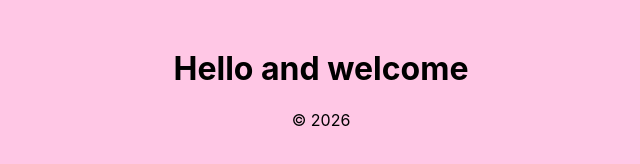
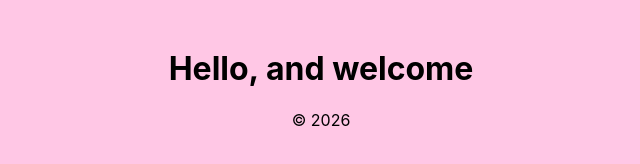
Before and after one commit to IAmCrane/Hello, a plain HTML site: page index.html in a window 1280 px wide. Shown: the whole page, without its empty margins (319-959 px from the left). Drawn offline with Linux system fonts and the light colour scheme.

Commit message:
Fix punctuation in header greeting

```diff
--- a/index.html
+++ b/index.html
@@ -11,7 +11,7 @@
 </head>
 <body>
   <header>
-    <h1>Hello and welcome</h1>
+    <h1>Hello, and welcome</h1>
   </header>
   <footer>
     <p>&copy; 2026 </p>
```
